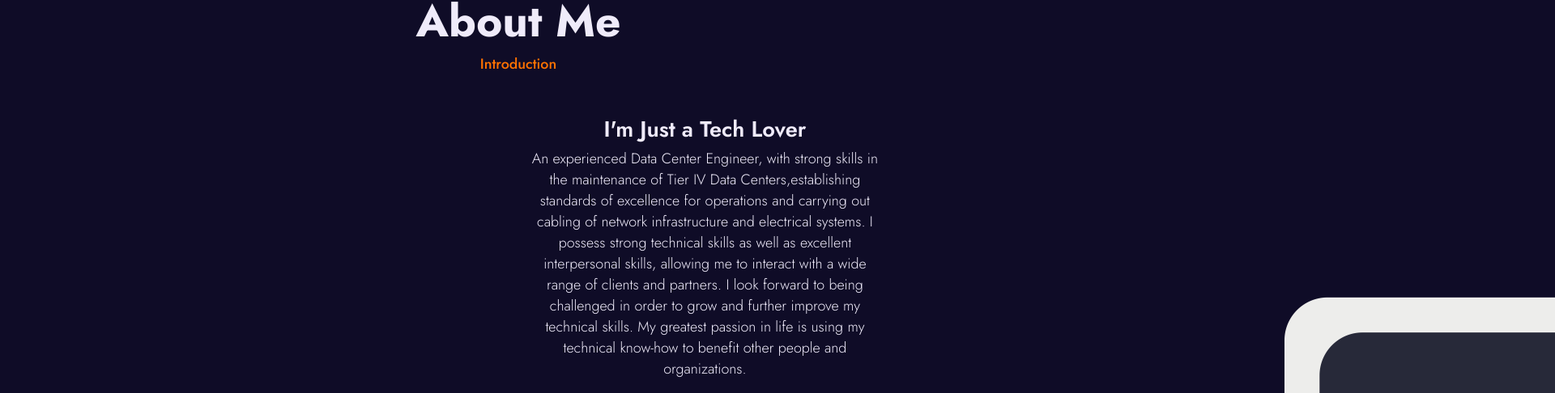
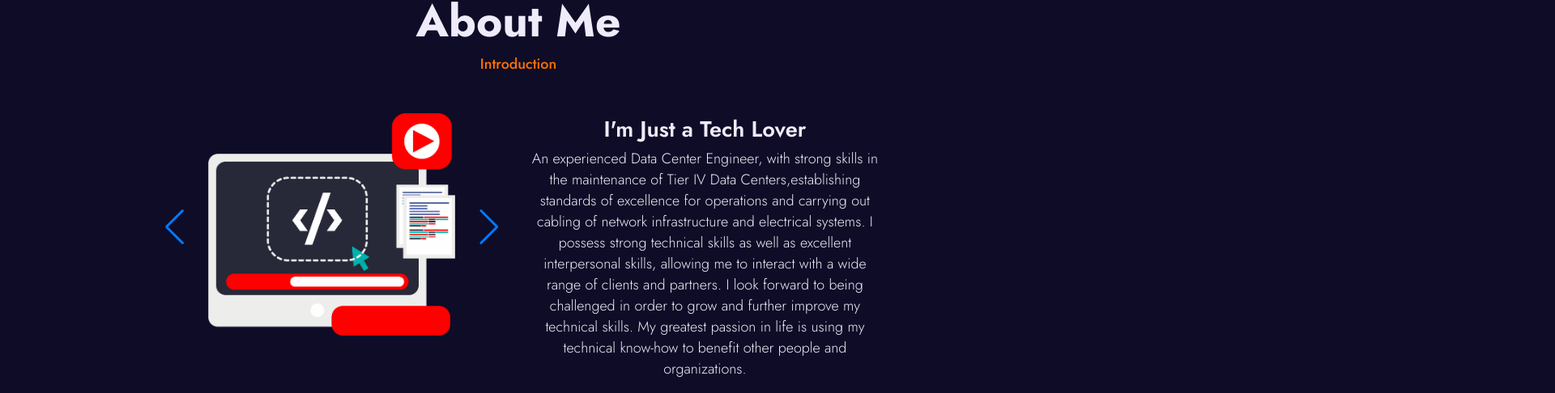
Before and after one commit to filipe-chau/MyPortfolio, a plain HTML site: page index.html in a window 1280 px wide. Shown: the part 921-1407 px from the top of the page at 81% size, 1920 px wide, since content can reach past the window. Drawn offline with nearby package versions, Linux system fonts and the light colour scheme.

Commit message:
styled swiper and swiper-slide classes

```diff
--- a/style/style.css
+++ b/style/style.css
@@ -182,15 +182,19 @@ header.shadow {
 /*     Home Section Ends     */
 
 /*     About Section Starts     */
-.about-img img {
-    width: 90%;
-}
-
 .about-container {
     display: grid;
     grid-template-columns: repeat(2, 1fr);
     gap: 1.6rem;
     margin-top: 3rem;
+}
+.swiper {
+    width: 100%;
+    height: fit-content;
+}
+.swiper-slide img {
+    width: 70%;
+    border-radius: 1rem;
 }
 .about-text p {
     font-size: var(--p-font);
```
